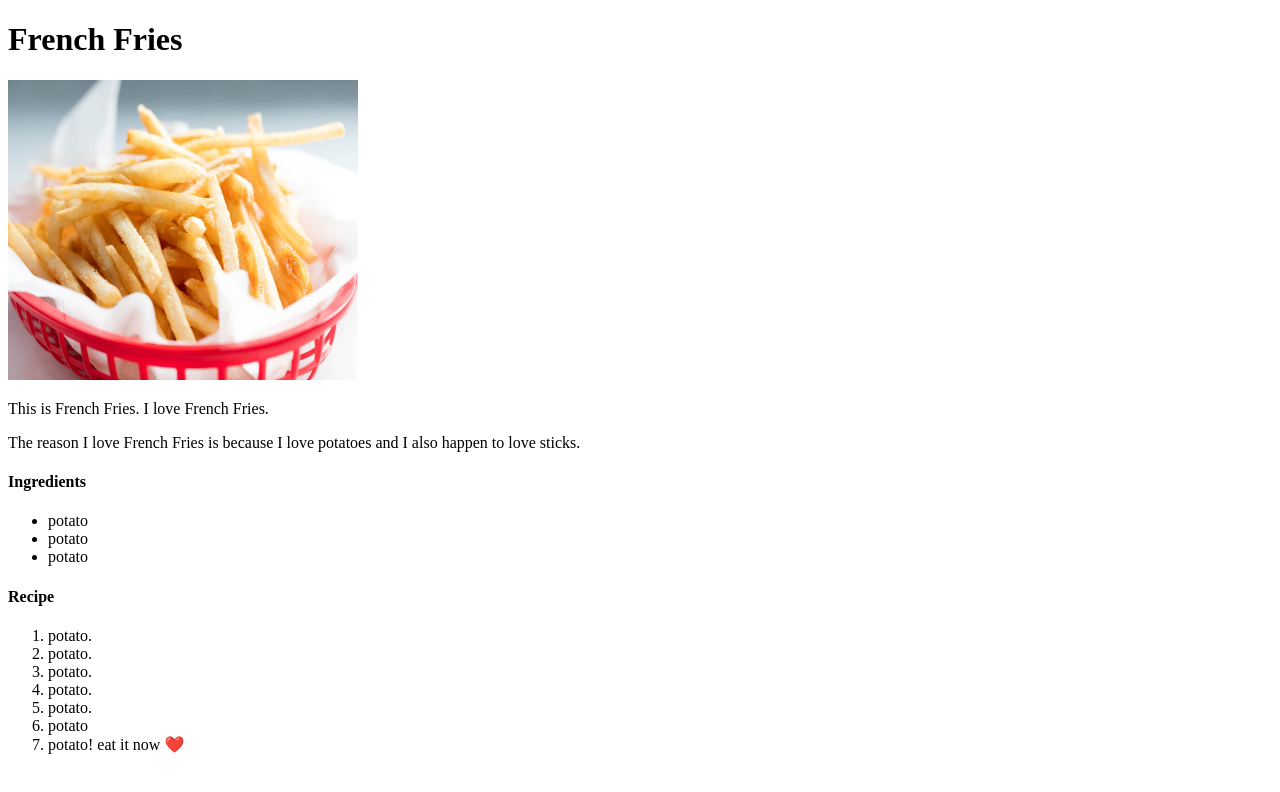
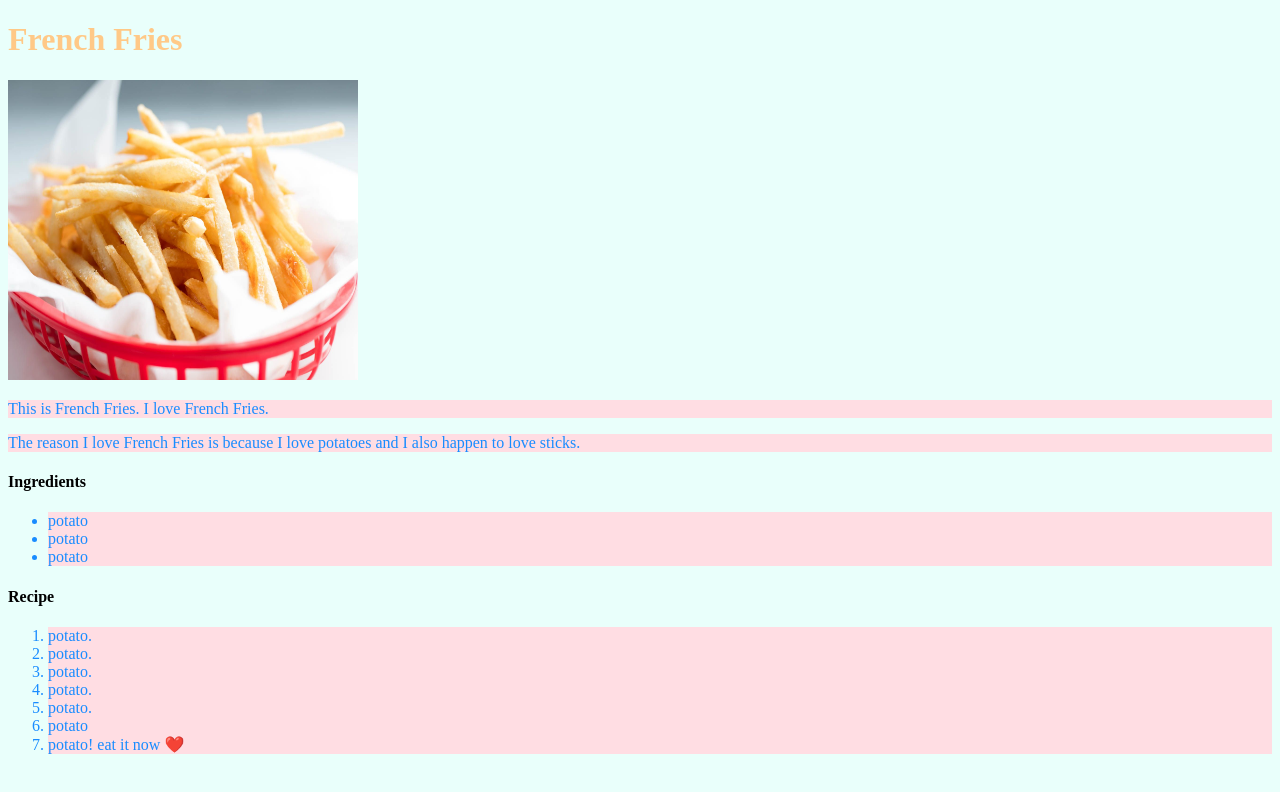
Before and after one commit to obtype/odin-recepies, a plain HTML site: page recipes/french-fries.html in a window 1280 px wide. Drawn offline with Linux system fonts and the light colour scheme.

Commit message:
Add css styles throughout project
Only some rough initial css was added. The work is not very detailed
or thought out, just anything I could put together in a hurry. Needs
extra care to be more refined.

```diff
--- a/recipes/french-fries.html
+++ b/recipes/french-fries.html
@@ -3,6 +3,8 @@
 <head>
     <meta charset="UTF-8">
     <title>Odin Recipes Project</title>
+        <link rel="stylesheet" href="../styles.css">
+
 </head>
 <body>
 
--- /dev/null
+++ b/styles.css
@@ -0,0 +1,16 @@
+ul li a,
+ul li,
+ol li,
+p {
+    color:rgb(25, 140, 255);
+    background-color: rgb(255, 221, 227);
+
+}
+
+h1  {
+    color:rgb(255, 201, 135);
+}
+
+* {
+    background-color:rgb(233, 255, 251)
+}
```
Also changed, not shown: index.html (+1 -0 lines), recipes/chicken-chilli.html (+2 -0 lines), recipes/lasagna.html (+2 -0 lines).
